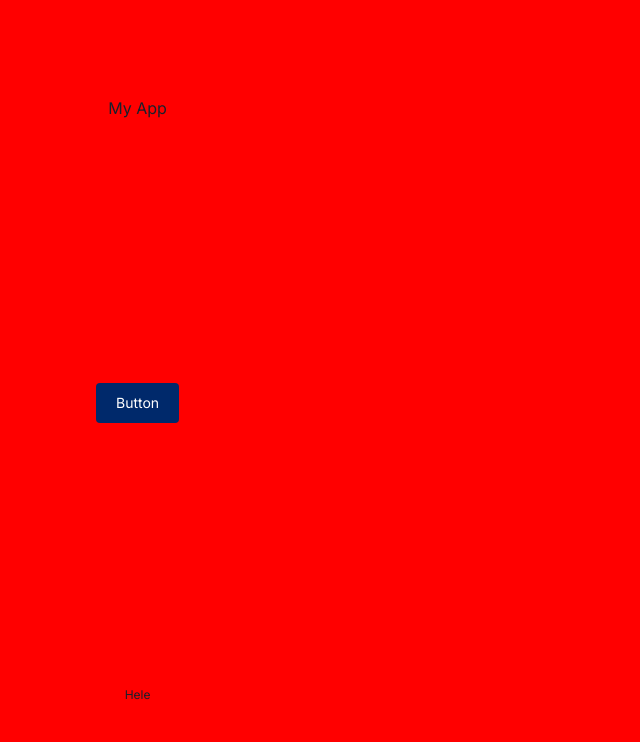
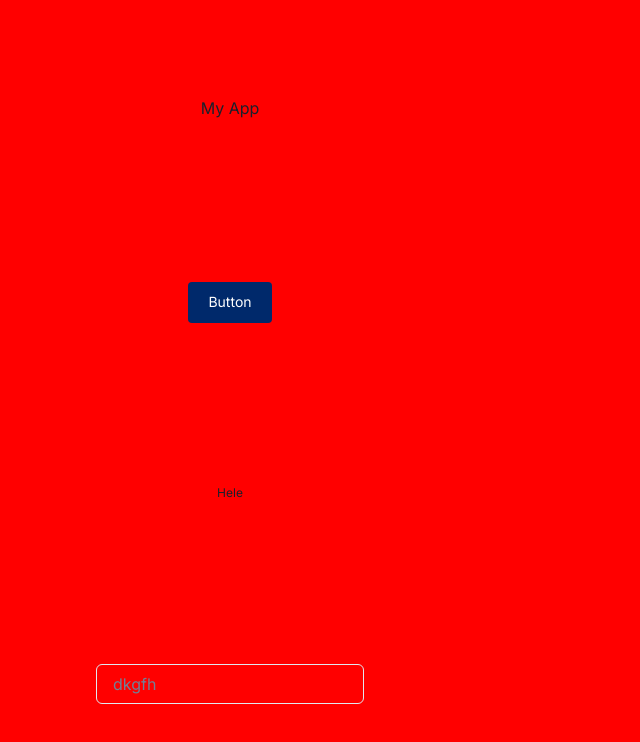
Before and after one commit to ahmdammarr/github-search, a Next.js app: page / in a window 1280 px wide. Shown: the top 742 px of the page, without its empty margins (0-640 px from the left). Built offline with nearby package versions, Linux system fonts and the light colour scheme.

Commit message:
feat: add base input

```diff
--- a/src/app/page.tsx
+++ b/src/app/page.tsx
@@ -1,6 +1,7 @@
 import styles from "./page.module.css";
 import BaseButton from "@ui/components/base/base-button";
 import BaseText from "./ui/components/base/base-text";
+import BaseInput from "./ui/components/base/base-input";
 
 export default function Home() {
   return (
@@ -8,6 +9,7 @@ export default function Home() {
       <h1>My App</h1>
       <BaseButton title="Button" />
       <BaseText size="xs">Hele</BaseText>
+      <BaseInput placeholder="dkgfh"/>
     </main>
   );
 }
--- /dev/null
+++ b/src/app/ui/components/base/base-input.tsx
@@ -0,0 +1,10 @@
+"use client";
+import { Input, InputProps } from "@chakra-ui/react";
+import { LegacyRef, forwardRef } from "react";
+
+const BaseInput = forwardRef(
+  (props: InputProps, ref: LegacyRef<HTMLInputElement>) => {
+    return <Input ref={ref} {...props} />;
+  }
+);
+export default BaseInput;
```
Also changed, not shown: 1 other file (tests, documents, lock files or other folders).
